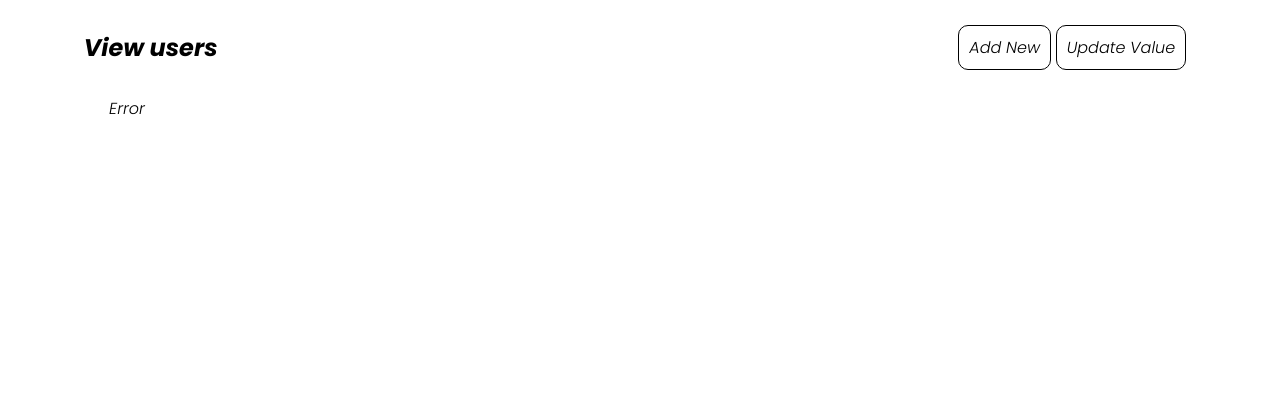
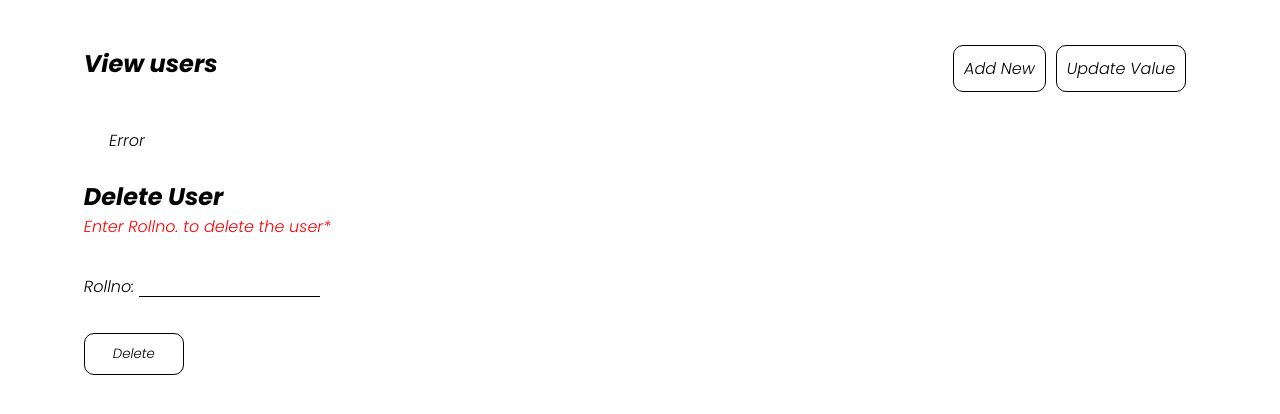
Before and after one commit to PrashanthSai-K/Nodejs-CRUD, a website: page index.html in a window 1280 px wide. Drawn offline with nearby package versions, Linux system fonts and the light colour scheme; no server answers.

Commit message:
added delete function

```diff
--- a/index.html
+++ b/index.html
@@ -21,32 +21,84 @@
             font-weight: 600;
             margin-left: 6%;
         }
-        .header-container{
+
+        .header-container {
             display: flex;
             align-items: center;
             justify-content: space-between;
             margin-top: 2%;
+            flex-wrap: wrap;
         }
-        .nav-links{
+
+        .nav-links {
             margin-right: 6%;
             padding: 10px;
             margin-left: 10px;
+            display: flex;
+            flex-wrap: wrap;
+
         }
-        .nav-links a{
+
+        .nav-links a {
             text-decoration: none;
             color: black;
             border: 1px solid black;
             padding: 10px;
             border-radius: 10px;
             transition: all ease-in 0.3s;
+            margin-left: 10px;
+            margin-top: 10px;
         }
-        .nav-links a:hover{
+
+        .nav-links a:hover {
             color: white;
             background-color: black;
         }
-        #users-list{
+
+        #users-list {
             margin-left: 8%;
             margin-top: 2%;
+        }
+
+        .button {
+            padding: 10px;
+            background-color: white;
+            border: 1px solid black;
+            border-radius: 10px;
+            width: 100px;
+            transition: all ease-in-out 0.3s;
+            margin-top: 10px;
+        }
+
+        .button:hover {
+            background-color: black;
+            color: white;
+        }
+
+        .delete-container {
+            margin-left: 6%;
+            padding-top: 10px;
+        }
+
+        .delete-heading {
+            font-size: x-large;
+            font-weight: 600;
+        }
+
+        .warning {
+            color: red;
+        }
+        .delete-form{
+            margin-top: 3%;
+        }
+        .delete-form input {
+            border: none;
+            border-bottom: 1px solid black;
+
+        }
+
+        .delete-form input:focus {
+            outline: none;
         }
     </style>
 </head>
@@ -61,6 +113,19 @@
     </div>
 
     <div id="users-list"></div>
+    <div class="delete-container">
+        <div class="delete-heading">Delete User</div>
+        <div class="warning">Enter Rollno. to delete the user*</div>
+        <div class="delete-form">
+            <form action="/deletedb" method="POST">
+                <label for="rollno">Rollno:</label>
+                <input type="text" name="rollno">
+                <div style="margin-top: 2%;">
+                    <button type="submit" class="button" value="submit" style="font-family: Poppins;">Delete</button>
+                </div>
+            </form>
+        </div>
+    </div>
 </body>
 
 <script>
```
Also changed, not shown: crud.js (+7 -2 lines).
